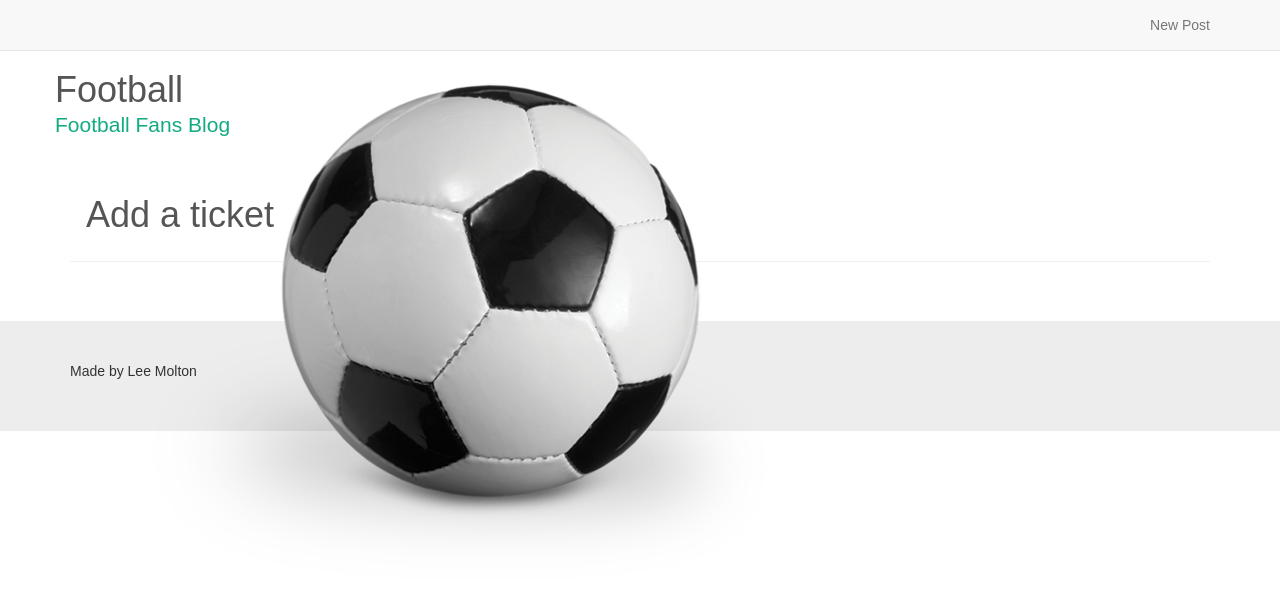
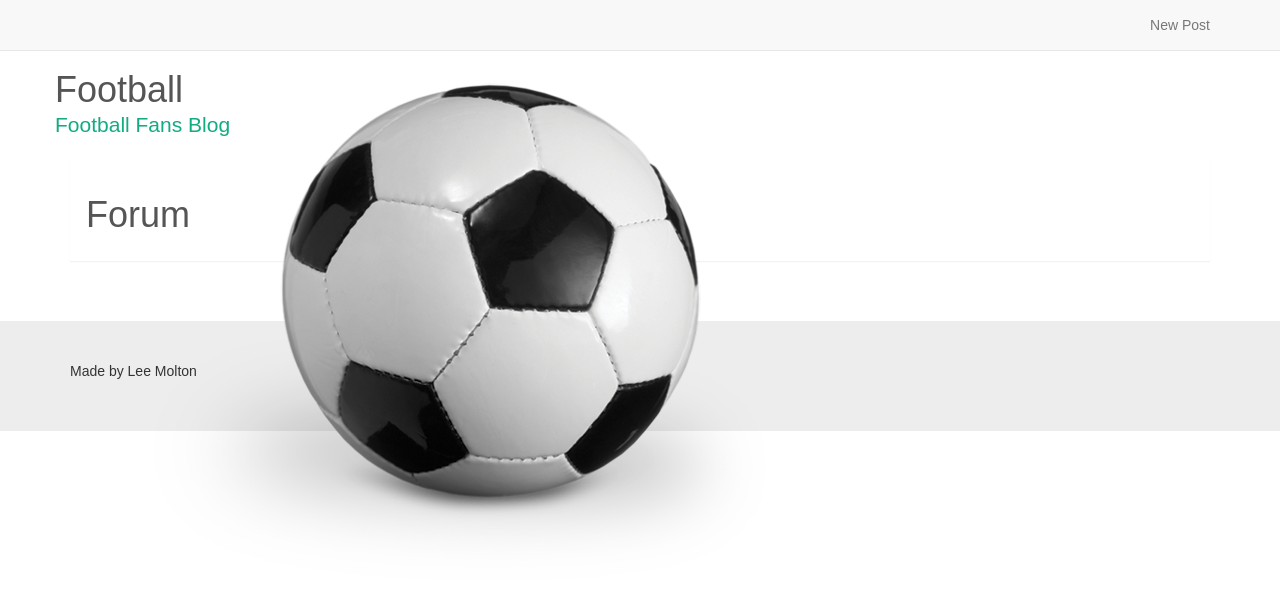
Before and after one commit to leemolton/issue_tracker, a Django app: template templates/add.html in a window 1280 px wide. Shown: the top 615 px of the page. Run offline with Django 3.2, Linux system fonts and the light colour scheme; the template is opened without the code that fills it, so the values that code supplies are empty; parts of the project's set-up code (start-up, migrations or seed data) failed here and were passed over; some libraries are stand-ins or nearby versions.

```diff
--- a/templates/add.html
+++ b/templates/add.html
@@ -1,4 +1,6 @@
 {% extends 'base.html' %}
 {% block content %}
-<h1>Add a ticket</h1>
+<h1>Forum</h1>
+<body>
 {% endblock %}
+</body>
```
